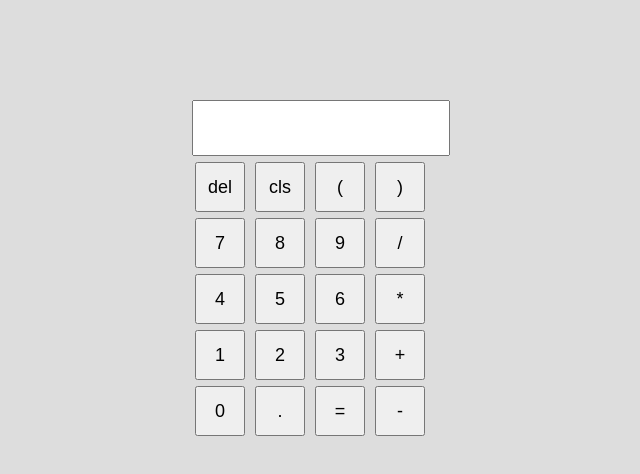
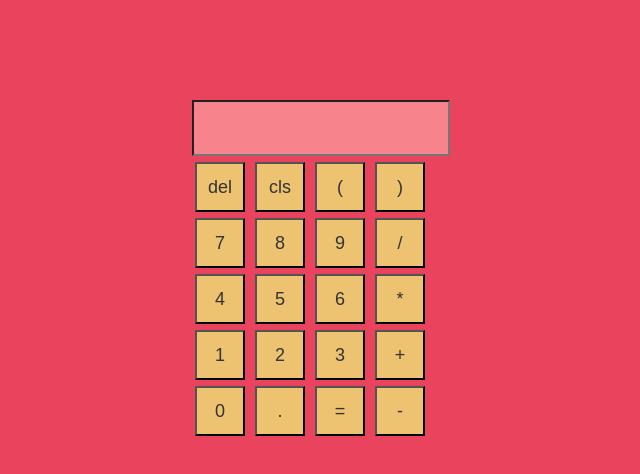
Before and after one commit to stepanusimnuel/rolling-rnd-calculator, a plain HTML site: page index.html in a window 1280 px wide. Shown: the whole page, without its empty margins (323-963 px from the left). Drawn offline with Linux system fonts and the light colour scheme.

Commit message:
Update style.css

```diff
--- a/style.css
+++ b/style.css
@@ -1,5 +1,5 @@
 body {
- background-color: #ddd;
+	background-color: #ea435d;
 }
 
 .container {
@@ -12,12 +12,17 @@ body {
 	height: 50px;
 	text-align: right;
 	margin-bottom: 3px;
+	color: white;
+	background-color: #f7838d;
+
 }
 
 .tombol {
 	width: 20%;
 	height: 50px;
 	font-size: 18px;
+	background-color: #edc371;
+	color: #333;
 	margin:3px;
 	cursor: pointer;
 }
```
Lines whose indentation alone changed are shown as unchanged.
